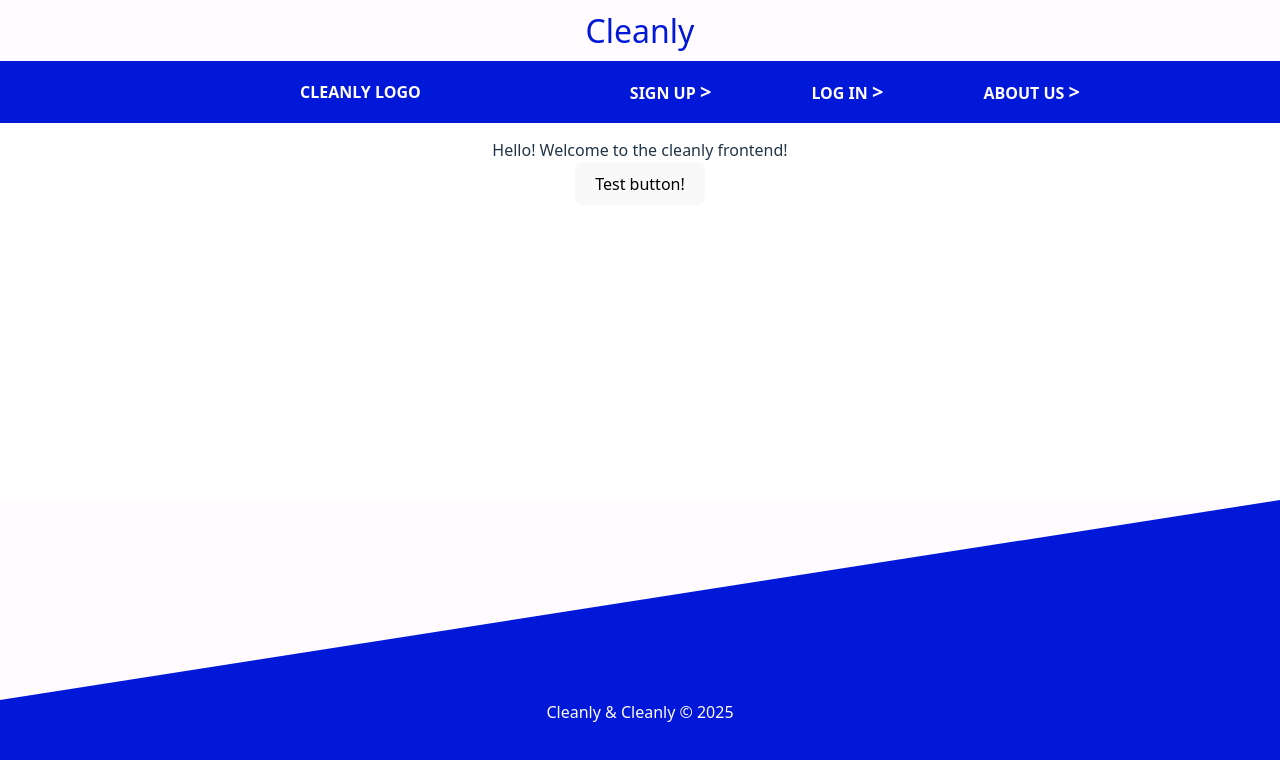
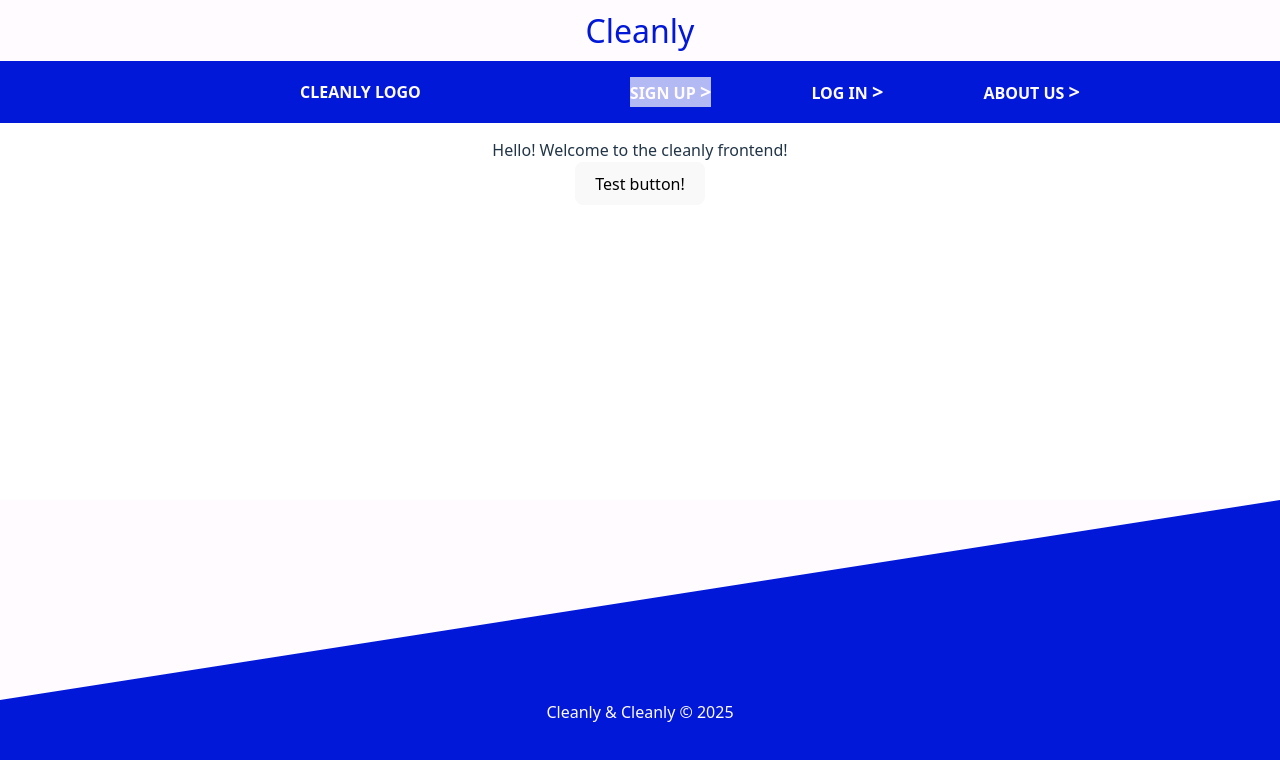
Before and after one commit to Alif-11/cleanly-client, a React (Vite) app: page / in a window 1280 px wide. In both pictures the pointer is over the element 670 px from the left and 92 px from the top of the page. Shown: the top 760 px of the page. Built offline with nearby package versions, Linux system fonts and the light colour scheme; no server answers.

Commit message:
Added basic navbar item hover

```diff
--- a/src/App.css
+++ b/src/App.css
@@ -87,8 +87,13 @@
 /* CSS to handle the styling of the individual items*/
 .blue-navbar-right-subitem {
   margin-right: 100px;
+}
 
+.blue-navbar-right-subitem:hover {
+  background-color: rgba(255, 255, 255, 0.7);
+  cursor: pointer;
 }
+
 
 /* CSS to make the bottom banner a blue trapezoid. */
 #bottom-banner-triangle {
--- a/src/App.jsx
+++ b/src/App.jsx
@@ -22,7 +22,6 @@ function App() {
               console.log("You clicked the SIGN UP Button in the Blue Navbar");
             }
           }
-
             className="blue-navbar-right-subitem">
             {/* Need to add hover animations so it's clear the Navbar items are clickable. */}
             SIGN UP <div className="lets-go-arrow">&gt;</div>
```
